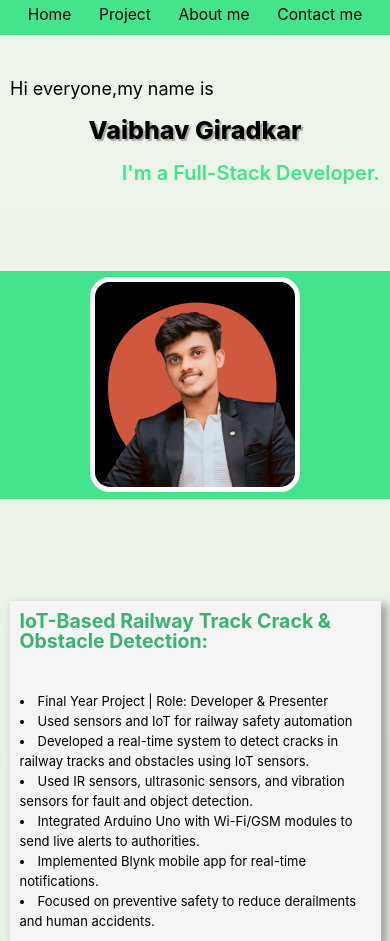
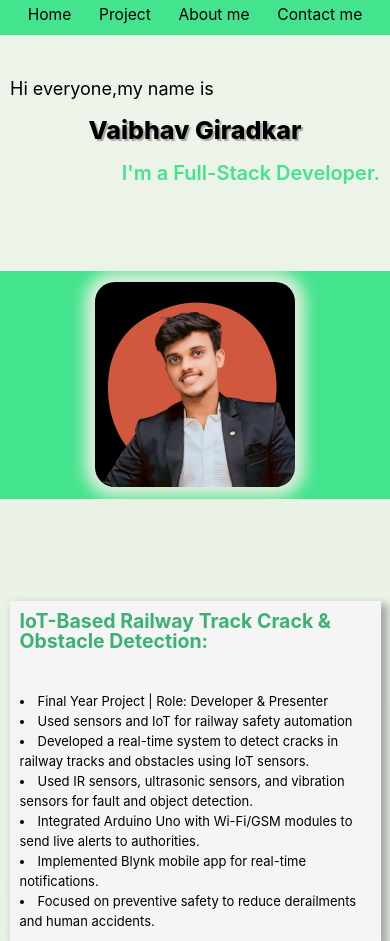
Before and after one commit to vaibhavon/My-Portfolio, a plain HTML site: page index.html in a window 390 px wide. Shown: the top 941 px of the page. Drawn offline with Linux system fonts and the light colour scheme.

Commit message:
Update portfolio.css

```diff
--- a/portfolio.css
+++ b/portfolio.css
@@ -351,9 +351,7 @@ i {
     aside .vimg {
         width: 200px;
         height: 90%;
-        box-shadow: 0 0 0 0 white;
-
-        border: 5px solid white;
+        box-shadow: 0 0 15px 10px #E2EEDC;
     }
 
 
@@ -501,4 +499,5 @@ i {
         width: 17%;
         height: 22%;
     }
+
 }
```
